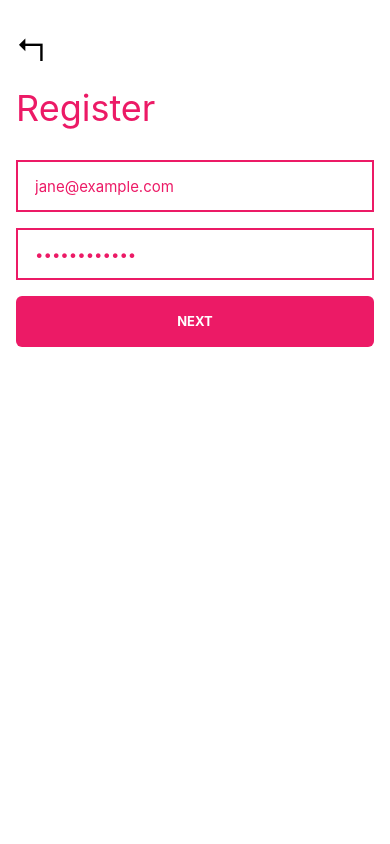
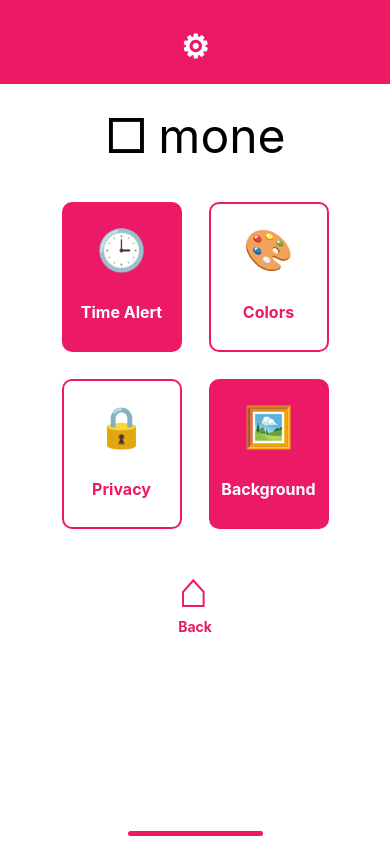
Before and after one commit to daikinetic/Mone, a React Native app: screen / in a window 390 px wide. Built offline with nearby package versions, Linux system fonts and the light colour scheme.

Commit message:
Markup Start Home Setting Screen

```diff
--- a/App.jsx
+++ b/App.jsx
@@ -1,17 +1,20 @@
 import { StatusBar } from 'expo-status-bar';
 import { StyleSheet, Text, View } from 'react-native';
 
-import RegisterStep1Screen from './src/screens/RegisterStep1Screen';
-import RegisterStep2Screen from './src/screens/RegisterStep2Screen';
-import LogInScreen from './src/screens/LogInScreen';
-import LoggedOutScreen from './src/screens/LoggedOutScreen';
+// import RegisterStep1Screen from './src/screens/RegisterStep1Screen';
+// import RegisterStep2Screen from './src/screens/RegisterStep2Screen';
+// import LogInScreen from './src/screens/LogInScreen';
+// import LoggedOutScreen from './src/screens/LoggedOutScreen';
+import StartScreen from './src/screens/StartScreen';
+import HomeScreen from './src/screens/HomeScreen';
+import SettingScreen from './src/screens/SettingScreen';
 
 export default function App() {
   return (
     <View style={styles.container}>
-      <RegisterStep1Screen />
-      {/* <Text>Open up App.js to start working on your app!</Text>
-      <StatusBar style="light" /> */}
+      <SettingScreen />
+      {/* <Text>Open up App.js to start working on your app!</Text> */}
+      <StatusBar style="light" />
     </View>
   );
 }
--- /dev/null
+++ b/src/components/AppBar.jsx
@@ -0,0 +1,31 @@
+import React from 'react';
+import { View, Text, StyleSheet } from 'react-native';
+
+export default function AppBar(props) {
+  const { name } = props;
+  return (
+    <View style={styles.appbar}>
+      <View style={styles.appbarInner}>
+        <Text style={styles.appbarLogo}>{name}</Text>
+      </View>
+    </View>
+  );
+}
+
+const styles = StyleSheet.create({
+  appbar: {
+    width: '100%',
+    height: 84,
+    backgroundColor: '#EC1A66',
+    justifyContent: 'center',
+  },
+  appbarInner: {
+    alignItems: 'center',
+  },
+  appbarLogo: {
+    marginTop: 8,
+    fontSize: 32,
+    color: '#ffffff',
+    fontWeight: 'bold',
+  },
+});
--- /dev/null
+++ b/src/components/ButtonWithLogo.jsx
@@ -0,0 +1,54 @@
+import React from 'react';
+import { View, TouchableOpacity, Text, StyleSheet } from 'react-native';
+
+export default function ButtonWithLogo(props) {
+  const { styleContainer, styleLabel, logo, label } = props;
+  return (
+    <View style={[styles.buttonContainer, styleContainer]}>
+      <View style={styles.buttonLogo}>
+        <Text style={[styles.logoText, styleLabel]}>{logo}</Text>
+      </View>
+      <View style={styles.buttonLabel}>
+        <Text style={[styles.labelText, styleLabel]}>{label}</Text>
+      </View>
+    </View>
+  );
+}
+
+const styles = StyleSheet.create({
+  buttonContainer: {
+    backgroundColor: '#EC1A66',
+    width: 120,
+    height: 150,
+    borderRadius: 10,
+    marginHorizontal: 13.5,
+    marginVertical: 13.5,
+    alignItems: 'center',
+    justifyContent: 'center',
+  },
+  buttonLogo: {
+    width: 140,
+    flexDirection: 'row',
+    justifyContent: 'center',
+  },
+  logoText: {
+    color: '#ffffff',
+    fontSize: 40,
+    paddingHorizontal: 37,
+    paddingVertical: 15,
+  },
+  buttonLabel: {
+    flexDirection: 'row',
+    justifyContent: 'center',
+    alignItems: 'center',
+    height: 55,
+  },
+  labelText: {
+    color: '#ffffff',
+    fontSize: 16,
+    lineHeight: 25,
+    paddingHorizontal: 8,
+    paddingBottom: 8,
+    fontWeight: 'bold',
+  },
+});
--- a/src/screens/HomeScreen.jsx
+++ b/src/screens/HomeScreen.jsx
@@ -1,8 +1,95 @@
 import React from 'react';
 import { View, Text, StyleSheet } from 'react-native';
 
-export default function StartScreen() {
+import AppBar from '../components/AppBar';
+import ButtonWithLogo from '../components/ButtonWithLogo';
+
+export default function HomeScreen() {
   return (
-    <View></View>
+    <View style={styles.container}>
+      <AppBar name="⌂" />
+      <View style={styles.greet}>
+        <Text style={styles.greetName}>           me さん</Text>
+        <Text style={styles.goodMorning}>おはようございます</Text>
+      </View>
+      <View style={styles.buttonLine}>
+        <ButtonWithLogo logo="▶" label="   Quick Start Preset Project"/>
+        <ButtonWithLogo
+          styleContainer={styles.styleContainer}
+          styleLabel={styles.styleLabel}
+          logo="+"
+          label="New Project"
+        />
+      </View>
+      <View style={styles.buttonLine}>
+        <ButtonWithLogo
+          styleContainer={styles.styleContainer}
+          styleLabel={styles.styleLabel}
+          logo="□"
+          label="Logs / Share"
+        />
+        <ButtonWithLogo logo="⚙" label="Settings" />
+      </View>
+      <View style={styles.footer}>
+        <Text style={styles.logo}>□</Text>
+        <Text style={styles.mone}>mone</Text>
+      </View>
+      <View style={styles.footLine}></View>
+    </View>
   );
 }
+
+const styles = StyleSheet.create({
+  container: {
+    flex: 1,
+    alignItems: 'center',
+  },
+  greet: {
+    marginVertical: 20,
+  },
+  greetName: {
+    color: '#EC1A66',
+    fontWeight: 'bold',
+    fontSize: 17,
+    lineHeight: 30,
+  },
+  goodMorning: {
+    color: '#EC1A66',
+    fontWeight: 'bold',
+    fontSize: 17,
+    lineHeight: 30
+  },
+  buttonLine: {
+    flexDirection: 'row',
+    justifyContent: 'center',
+  },
+  styleContainer: {
+    backgroundColor: '#ffffff',
+    borderColor: '#EC1A66',
+    borderWidth: 2,
+  },
+  styleLabel: {
+    color: '#EC1A66',
+  },
+  footer: {
+    flexDirection: 'row',
+    marginVertical: 25,
+  },
+  logo: {
+    fontSize: 48,
+    lineHeight: 54,
+    paddingRight: 10,
+  },
+  mone: {
+    fontSize: 48,
+    lineHeight: 54,
+  },
+  footLine: {
+    backgroundColor: '#EC1A66',
+    width: 135,
+    height: 5,
+    borderRadius: 10,
+    position: 'absolute',
+    bottom: 8,
+  },
+});
--- a/src/screens/SettingScreen.jsx
+++ b/src/screens/SettingScreen.jsx
@@ -1,8 +1,92 @@
 import React from 'react';
 import { View, Text, StyleSheet } from 'react-native';
 
-export default function StartScreen() {
+import AppBar from '../components/AppBar';
+import ButtonWithLogo from '../components/ButtonWithLogo';
+
+export default function SettingScreen() {
   return (
-    <View></View>
+    <View style={styles.container}>
+      <AppBar name="⚙" />
+      <View style={styles.logoContainer}>
+        <Text style={styles.logo}>□</Text>
+        <Text style={styles.mone}>mone</Text>
+      </View>
+      <View style={styles.buttonLine}>
+        <ButtonWithLogo logo="🕒" label="Time Alert"/>
+        <ButtonWithLogo
+          styleContainer={styles.styleContainer}
+          styleLabel={styles.styleLabel}
+          logo="🎨"
+          label="Colors"
+        />
+      </View>
+      <View style={styles.buttonLine}>
+        <ButtonWithLogo
+          styleContainer={styles.styleContainer}
+          styleLabel={styles.styleLabel}
+          logo="🔒"
+          label="Privacy"
+        />
+        <ButtonWithLogo logo="🖼️" label="Background" />
+      </View>
+      <View style={styles.footer}>
+        <Text style={styles.footerLogo}>⌂</Text>
+        <Text style={styles.footerText}>Back</Text>
+      </View>
+      <View style={styles.footLine}></View>
+    </View>
   );
 }
+
+const styles = StyleSheet.create({
+  container: {
+    flex: 1,
+    alignItems: 'center',
+  },
+  logoContainer: {
+    flexDirection: 'row',
+    marginVertical: 25,
+  },
+  logo: {
+    fontSize: 48,
+    lineHeight: 54,
+    paddingRight: 10,
+  },
+  mone: {
+    fontSize: 48,
+    lineHeight: 54,
+  },
+  buttonLine: {
+    flexDirection: 'row',
+    justifyContent: 'center',
+  },
+  styleContainer: {
+    backgroundColor: '#ffffff',
+    borderColor: '#EC1A66',
+    borderWidth: 2,
+  },
+  styleLabel: {
+    color: '#EC1A66',
+  },
+  footer: {
+    paddingTop: 17,
+  },
+  footerLogo: {
+    fontSize: 50,
+    color: '#EC1A66',
+  },
+  footerText: {
+    color: '#EC1A66',
+    lineHeight: 15,
+    fontWeight: 'bold',
+  },
+  footLine: {
+    backgroundColor: '#EC1A66',
+    width: 135,
+    height: 5,
+    borderRadius: 10,
+    position: 'absolute',
+    bottom: 8,
+  },
+});
--- a/src/screens/StartScreen.jsx
+++ b/src/screens/StartScreen.jsx
@@ -1,8 +1,47 @@
 import React from 'react';
 import { View, Text, StyleSheet } from 'react-native';
 
+import AppBar from '../components/AppBar';
+
 export default function StartScreen() {
   return (
-    <View></View>
+    <View style={styles.container}>
+      <AppBar name="□" />
+      <View style={styles.inner}>
+        <Text style={styles.logo}>□</Text>
+        <Text style={styles.mone}>mone</Text>
+      </View>
+      <View style={styles.footer}></View>
+    </View>
   );
 }
+
+const styles = StyleSheet.create({
+  container: {
+    flex: 1,
+    backgroundColor: '#ffffff',
+    alignItems: 'center',
+  },
+  inner: {
+    marginTop: 250,
+    marginVertical: 87,
+    flexDirection: 'row',
+  },
+  logo: {
+    fontSize: 48,
+    lineHeight: 54,
+    paddingRight: 10,
+  },
+  mone: {
+    fontSize: 48,
+    lineHeight: 54,
+  },
+  footer: {
+    backgroundColor: '#EC1A66',
+    width: 135,
+    height: 5,
+    borderRadius: 10,
+    position: 'absolute',
+    bottom: 8,
+  },
+});
```
